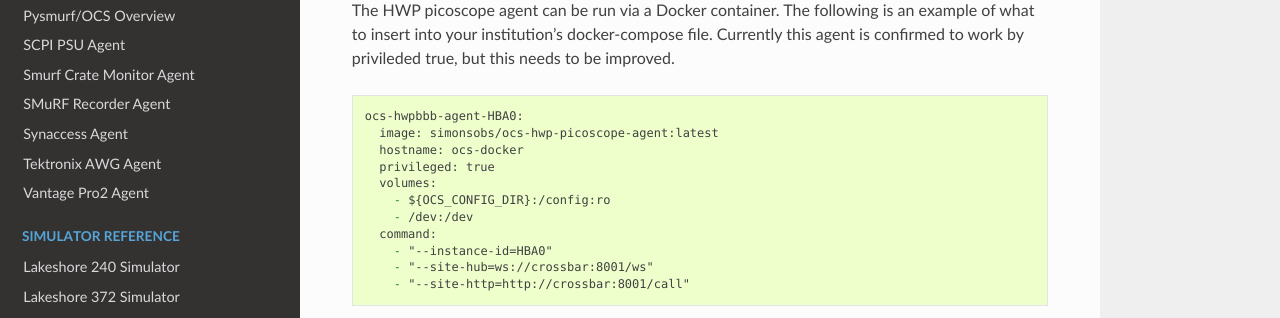
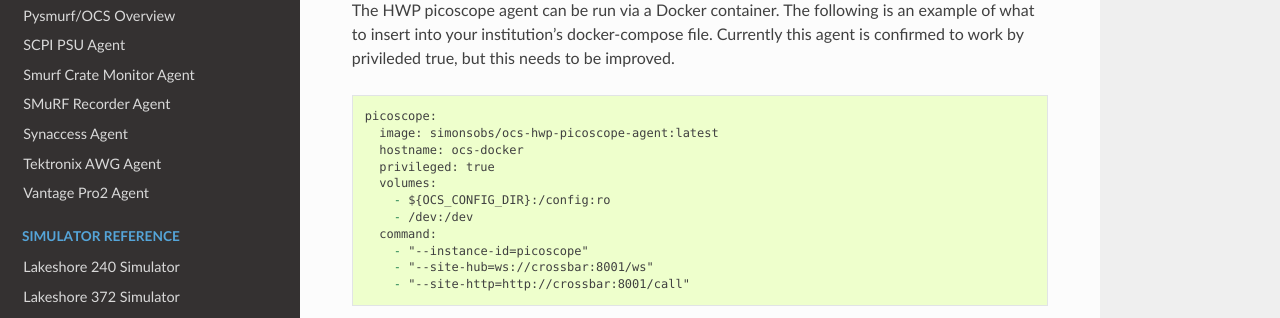
Before and after one commit to simonsobs/socs, a Sphinx documentation site: the page built from docs/agents/hwp_picoscope.rst, in a window 1280 px wide and 1276 px high. Shown: the part 781-1099 px from the top of the window. Built offline with Sphinx 7.4.7 and the Read the Docs theme 2.0.0, drawn with Linux system fonts in a browser that asks for light colours.

Commit message:
correct doc

```diff
--- a/docs/agents/hwp_picoscope.rst
+++ b/docs/agents/hwp_picoscope.rst
@@ -36,7 +36,7 @@ example of what to insert into your institution's docker-compose file.
 Currently this agent is confirmed to work by privileded true, but this needs to be improved.
 ::
 
-  ocs-hwpbbb-agent-HBA0:
+  picoscope:
     image: simonsobs/ocs-hwp-picoscope-agent:latest
     hostname: ocs-docker
     privileged: true
@@ -44,6 +44,6 @@ Currently this agent is confirmed to work by privileded true, but this needs to
       - ${OCS_CONFIG_DIR}:/config:ro
       - /dev:/dev
     command:
-      - "--instance-id=HBA0"
+      - "--instance-id=picoscope"
       - "--site-hub=ws://crossbar:8001/ws"
       - "--site-http=http://crossbar:8001/call"
```
